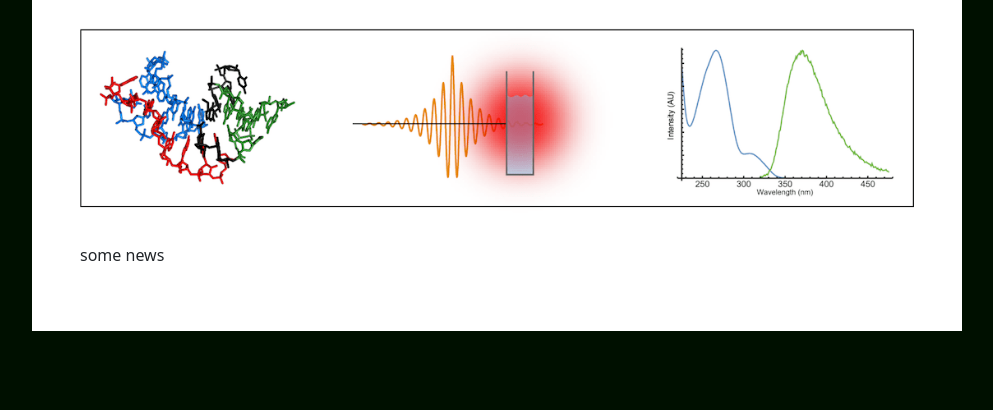
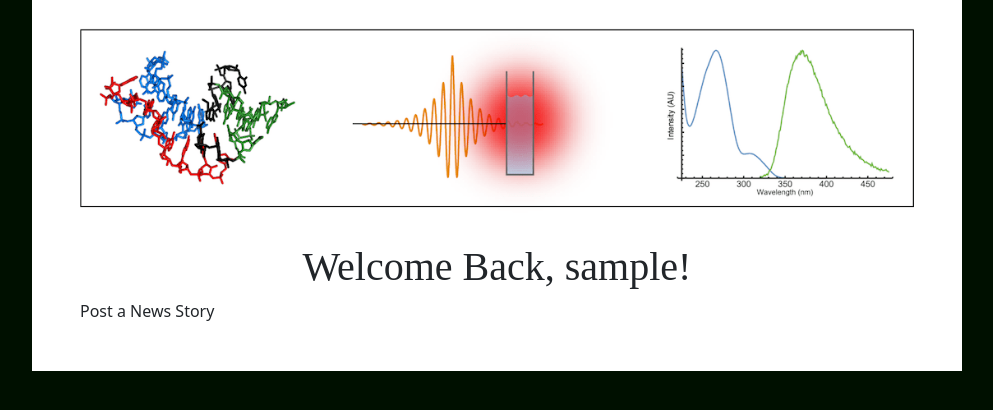
Before and after one commit to zoepfreeman/Widom-Lab-Website, a Flask app: page /news in a window 1280 px wide. Shown: the part 217-627 px from the top of the page, without its empty margins (143-1136 px from the left). Run offline with Flask 3, Linux system fonts and the light colour scheme; the visitor is signed in with stand-in values (Sample User, id 1); data that the repository does not hold is empty.

Commit message:
Added post news story functionality

```diff
--- a/app/__init__.py
+++ b/app/__init__.py
@@ -12,5 +12,8 @@ db = SQLAlchemy(app)
 migrate = Migrate(app, db)
 
 login = LoginManager(app)
+login.login_view = 'login'
+login.login_message = 'You must be logged in to perform this action'
+login.login_message_category = 'danger'
 
-from . import routes
+from . import routes, models
--- a/app/forms.py
+++ b/app/forms.py
@@ -23,3 +23,8 @@ class ContactForm(FlaskForm):
     subject = StringField("Subject", validators=[InputRequired()])
     message = TextAreaField("Message", validators=[InputRequired()])
     submit = SubmitField("Send")
+
+class PostForm(FlaskForm):
+    title = StringField('Title', validators=[InputRequired()])
+    body = TextAreaField('Body', validators=[InputRequired()])
+    submit = SubmitField()
--- a/app/models.py
+++ b/app/models.py
@@ -1,14 +1,16 @@
+from datetime import datetime
 from werkzeug.security import generate_password_hash, check_password_hash
 from flask_login import UserMixin
 from app import db, login
 
+
 class User(db.Model, UserMixin):
-    id = db.Column(db.Integer, primary_key = True)
-    firstname = db.Column(db.String(50), nullable = False)
-    lastname = db.Column(db.String(50), nullable = False)
-    email = db.Column(db.String(100), nullable = False, unique = True)
-    username = db.Column(db.String(50), nullable = False, unique = True)
-    password = db.Column(db.String(256), nullable = False)
+    id = db.Column(db.Integer, primary_key=True)
+    email = db.Column(db.String(50), nullable=False, unique=True)
+    username = db.Column(db.String(50), nullable=False, unique=True)
+    password = db.Column(db.String(256), nullable=False)
+    posts = db.relationship('Post', backref='author', lazy='dynamic')
+
     def __init__(self, **kwargs):
         super().__init__(**kwargs)
         self.password = generate_password_hash(kwargs['password'])
@@ -21,6 +23,54 @@ class User(db.Model, UserMixin):
     def check_password(self, password_guess):
         return check_password_hash(self.password, password_guess)
 
+    def to_dict(self):
+        return {
+            'id': self.id,
+            'email': self.email,
+            'username': self.username,
+            'date_created': self.date_created,
+        }
+
 @login.user_loader
 def load_user(user_id):
     return User.query.get(user_id)
+
+
+class Post(db.Model):
+    id = db.Column(db.Integer, primary_key=True)
+    title = db.Column(db.String, nullable=False)
+    body = db.Column(db.String, nullable=False)
+    date_created = db.Column(db.DateTime, nullable=False, default=datetime.utcnow)
+    user_id = db.Column(db.Integer, db.ForeignKey('user.id')) # SQL Equivalent - FOREIGN KEY(user_id) REFERENCES user(id)
+
+    def __init__(self, **kwargs):
+        super().__init__(**kwargs)
+        db.session.add(self)
+        db.session.commit()
+
+    def __repr__(self):
+        return f"<Post {self.id} | {self.title}>"
+
+    # Update method for the Post object
+    def update(self, **kwargs):
+        # for each key value that comes in as a keyword
+        for key, value in kwargs.items():
+            # if the key is an acceptable
+            if key in {'title', 'body'}:
+                # Set that attribute on the instance e.g post.title = 'Updated Title'
+                setattr(self, key, value)
+        # Save the updates to the database
+        db.session.commit()
+
+    def delete(self):
+        db.session.delete(self)
+        db.session.commit()
+
+    def to_dict(self):
+        return {
+            'id': self.id,
+            'title': self.title,
+            'body': self.body,
+            'date_created': self.date_created,
+            'user_id': self.user_id,
+        }
--- a/app/routes.py
+++ b/app/routes.py
@@ -1,8 +1,8 @@
 from app import app
 from flask import render_template, redirect, url_for, flash, request
-from flask_login import login_user, logout_user
-from app.forms import SignUpForm, LoginForm, ContactForm
-from app.models import User
+from flask_login import login_user, logout_user, login_required, current_user
+from app.forms import SignUpForm, LoginForm, ContactForm, PostForm
+from app.models import User, Post
 #from app.api import RNA_dict, FRET_dict
 
 @app.route('/')
@@ -40,7 +40,8 @@ def members():
 
 @app.route('/news')
 def news():
-    return render_template('news.html')
+    posts = Post.query.all()
+    return render_template('news.html', posts=posts)
 
 @app.route('/papers')
 def papers():
@@ -90,3 +91,67 @@ def logout():
     logout_user()
     flash("You have been logged out", "warning")
     return redirect(url_for('index'))
+
+@app.route('/create-post', methods=['GET', 'POST'])
+@login_required
+def create_post():
+    form = PostForm()
+    if form.validate_on_submit():
+        # Get data from form
+        title = form.title.data
+        body = form.body.data
+        # Create new post instance which will also add to db
+        new_post = Post(title=title, body=body, user_id=current_user.id)
+        flash(f"{new_post.title} has been listed", "success")
+        return redirect(url_for('index'))
+
+    return render_template('create.html', form=form)
+
+@app.route('/posts/<int:post_id>')
+def get_post(post_id):
+    # post = Post.query.get_or_404(post_id)
+    post = Post.query.get(post_id)
+    if not post:
+        flash(f"A post with id {post_id} does not exist", "danger")
+        return redirect(url_for('index'))
+    return render_template('post.html', post=post)
+
+@app.route('/posts/<post_id>/edit', methods=["GET", "POST"])
+@login_required
+def edit_post(post_id):
+    post = Post.query.get(post_id)
+    if not post:
+        flash(f"A post with id {post_id} does not exist", "danger")
+        return redirect(url_for('index'))
+    # Make sure the post author is the current user
+    if post.author != current_user:
+        flash("You do not have permission to edit this post", "danger")
+        return redirect(url_for('index'))
+    form = PostForm()
+    if form.validate_on_submit():
+        # Get the form data
+        title = form.title.data
+        body = form.body.data
+        # update the post using the .update method
+        post.update(title=title, body=body)
+        flash(f"{post.title} has been updated!", "success")
+        return redirect(url_for('get_post', post_id=post.id))
+    if request.method == 'GET':
+        form.title.data = post.title
+        form.body.data = post.body
+    return render_template('edit_post.html', post=post, form=form)
+
+@app.route('/posts/<post_id>/delete')
+@login_required
+def delete_post(post_id):
+    post = Post.query.get(post_id)
+    if not post:
+        flash(f"A post with id {post_id} does not exist", "danger")
+        return redirect(url_for('index'))
+    # Make sure the post author is the current user
+    if post.author != current_user:
+        flash("You do not have permission to delete this post", "danger")
+        return redirect(url_for('index'))
+    post.delete()
+    flash(f"{post.title} has been deleted", "info")
+    return redirect(url_for('index'))
--- a/app/templates/news.html
+++ b/app/templates/news.html
@@ -3,6 +3,30 @@
 {% block title %} News {% endblock %}
 
 {% block content %}
-<p>some news</p>
+
+{% if current_user.is_authenticated %}
+    <h1 class="text-center">Welcome Back, {{ current_user.username }}!</h1>
+    <a class="nav-link" href="{{ url_for('create_post') }}">Post a News Story</a>
+{% endif %}
+
+{% for post in posts %}
+    <div class="card my-3">
+        <div class="card-title m-3 border-1">
+        {{ post.title }}
+        </div>
+        <div class="card-body">
+        <blockquote class="blockquote mb-0">
+            <p>{{ post.body }}</p>
+                <footer class="blockquote-footer">
+            {% if current_user.is_authenticated %}
+                {{ post.author.username }} on
+            {% endif %}
+                <cite title="Source Title">{{ post.date_created.strftime('%B %d, %Y') }}</cite>
+            </footer>
+        </blockquote>
+        <a href="{{ url_for('get_post', post_id=post.id) }}" class="btn btn-primary mt-3">See More</a>
+        </div>
+    </div>
+{%endfor%}
 
 {% endblock %}
```
Also changed, not shown: app/templates/create.html (added, +22 -0 lines), app/templates/edit_post.html (added, +22 -0 lines), app/templates/post.html (added, +45 -0 lines), migrations/versions/2272a8f7464e_added_post_functionality.py (added, +36 -0 lines), migrations/versions/e4861aca1f40_updated_user_model_to_include_posts.py (added, +32 -0 lines), app/static/article_image.gif (added).
